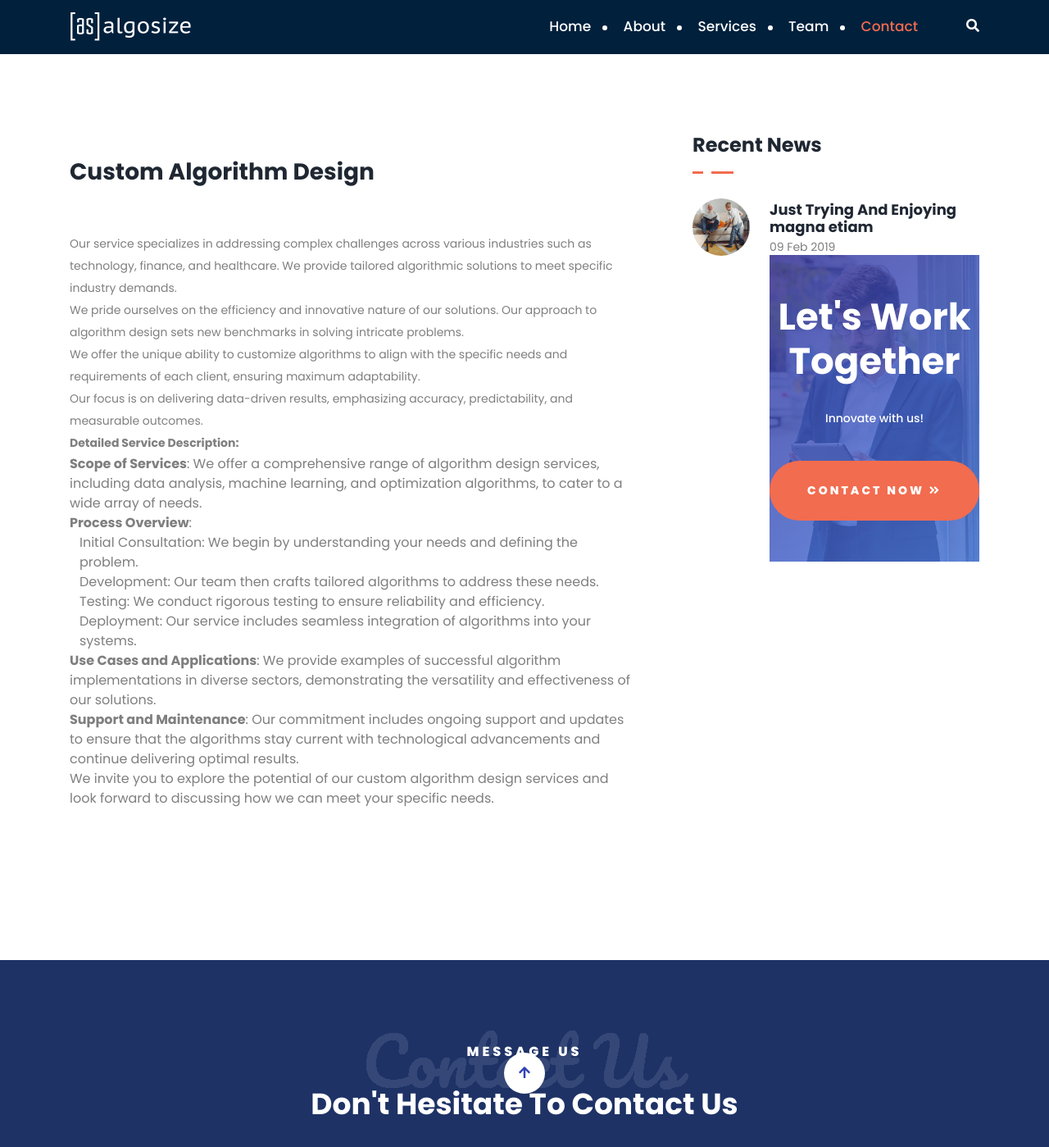
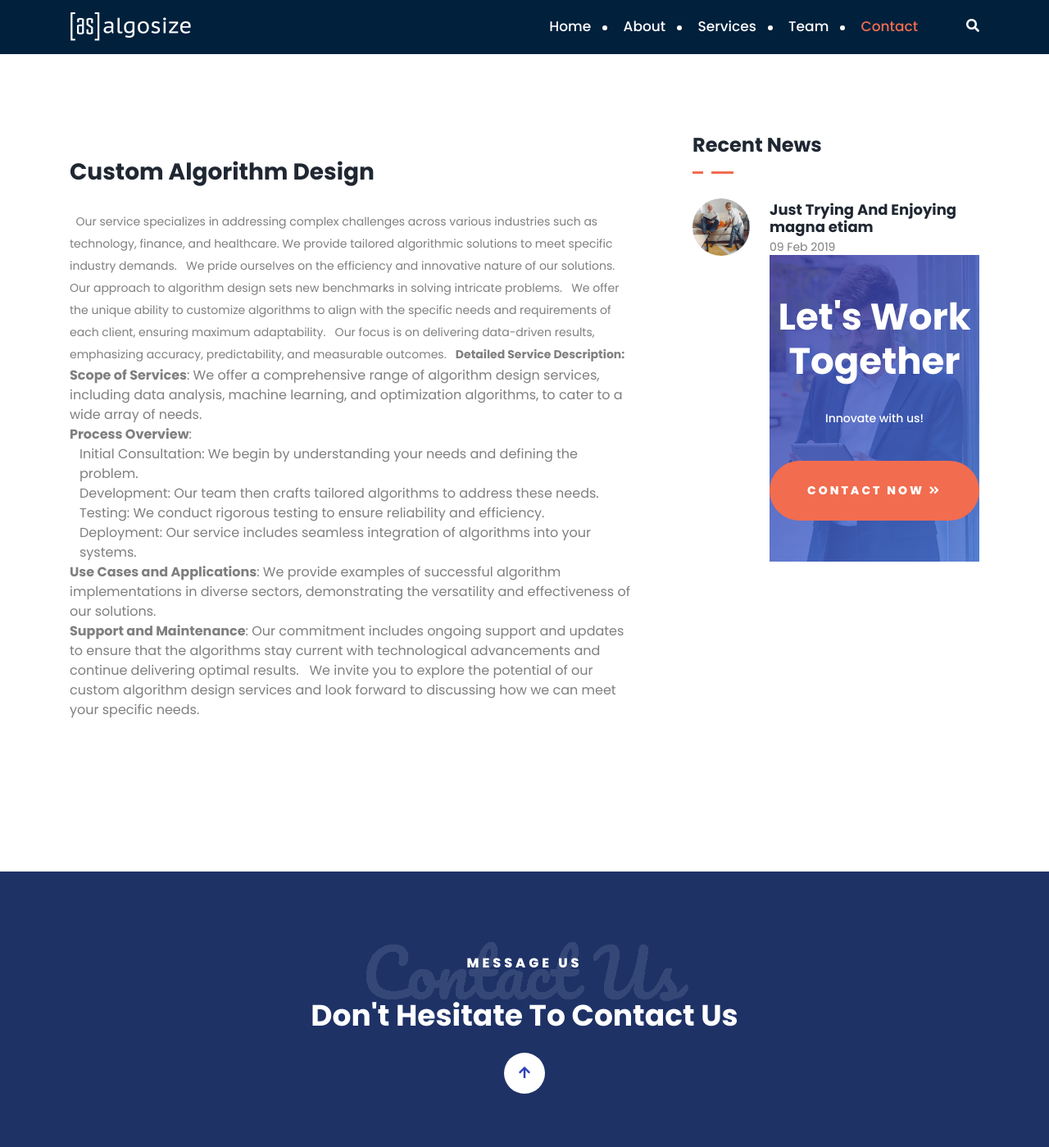
Before and after one commit to AlgoSize/website, a Jekyll site: the page built from _services/Custom-Algorithm-Design.md, in a window 1280 px wide and 1400 px high, scrolled down 719 px. Shown: the whole window at 82% size. Built offline with Jekyll 4.4.1, drawn with Linux system fonts in a browser that asks for light colours.

Commit message:
Update Custom-Algorithm-Design.md

```diff
--- a/_services/Custom-Algorithm-Design.md
+++ b/_services/Custom-Algorithm-Design.md
@@ -3,27 +3,27 @@ title: "Custom Algorithm Design"
 icon: '<i class="fas fa-chart-line"></i>'
 layout: service
 ---
-<br>
+&nbsp;
 Our service specializes in addressing complex challenges across various industries such as technology, finance, and healthcare. We provide tailored algorithmic solutions to meet specific industry demands.
-<br>
+&nbsp;
 We pride ourselves on the efficiency and innovative nature of our solutions. Our approach to algorithm design sets new benchmarks in solving intricate problems.
-<br>
+&nbsp;
 We offer the unique ability to customize algorithms to align with the specific needs and requirements of each client, ensuring maximum adaptability.
-<br>
+&nbsp;
 Our focus is on delivering data-driven results, emphasizing accuracy, predictability, and measurable outcomes.
-<br>
+&nbsp;
 **Detailed Service Description:**
-<br>
+&nbsp;
 1. **Scope of Services**: We offer a comprehensive range of algorithm design services, including data analysis, machine learning, and optimization algorithms, to cater to a wide array of needs.
-<br>
+&nbsp;
 2. **Process Overview**:
    - Initial Consultation: We begin by understanding your needs and defining the problem.
    - Development: Our team then crafts tailored algorithms to address these needs.
    - Testing: We conduct rigorous testing to ensure reliability and efficiency.
    - Deployment: Our service includes seamless integration of algorithms into your systems.
-<br>
+&nbsp;
 3. **Use Cases and Applications**: We provide examples of successful algorithm implementations in diverse sectors, demonstrating the versatility and effectiveness of our solutions.
-<br>
+&nbsp;
 4. **Support and Maintenance**: Our commitment includes ongoing support and updates to ensure that the algorithms stay current with technological advancements and continue delivering optimal results.
-<br>
+&nbsp;
 We invite you to explore the potential of our custom algorithm design services and look forward to discussing how we can meet your specific needs.
```
